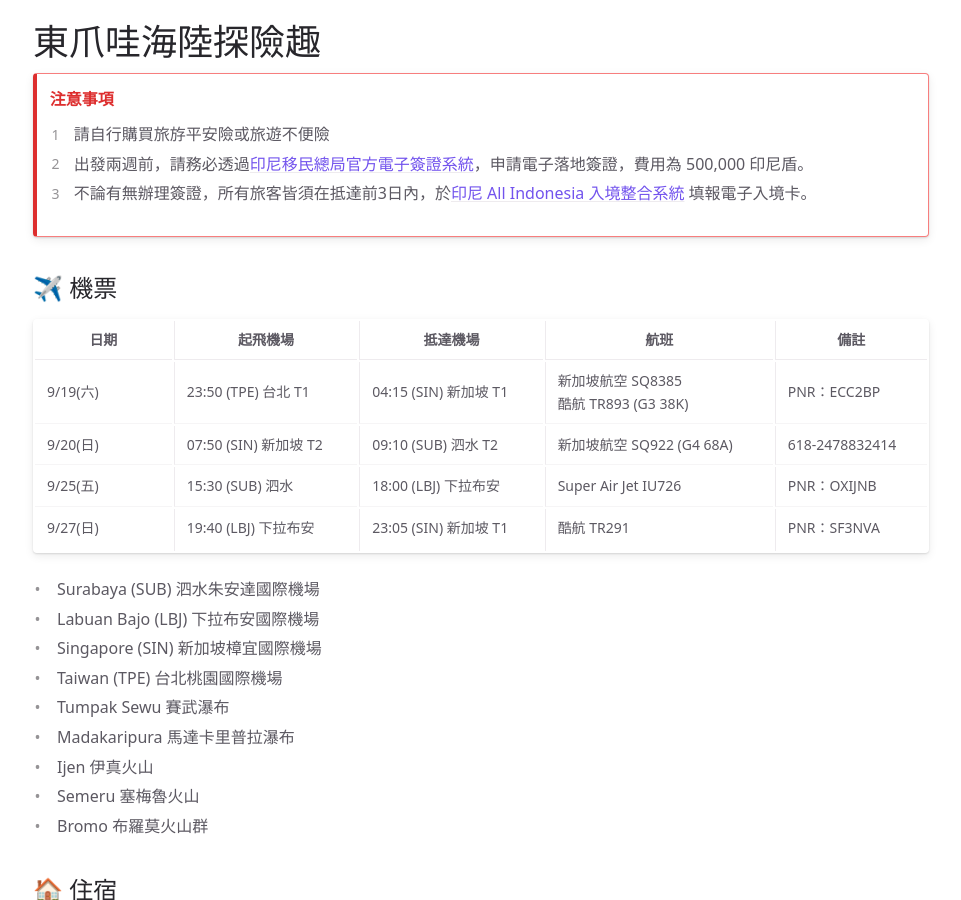
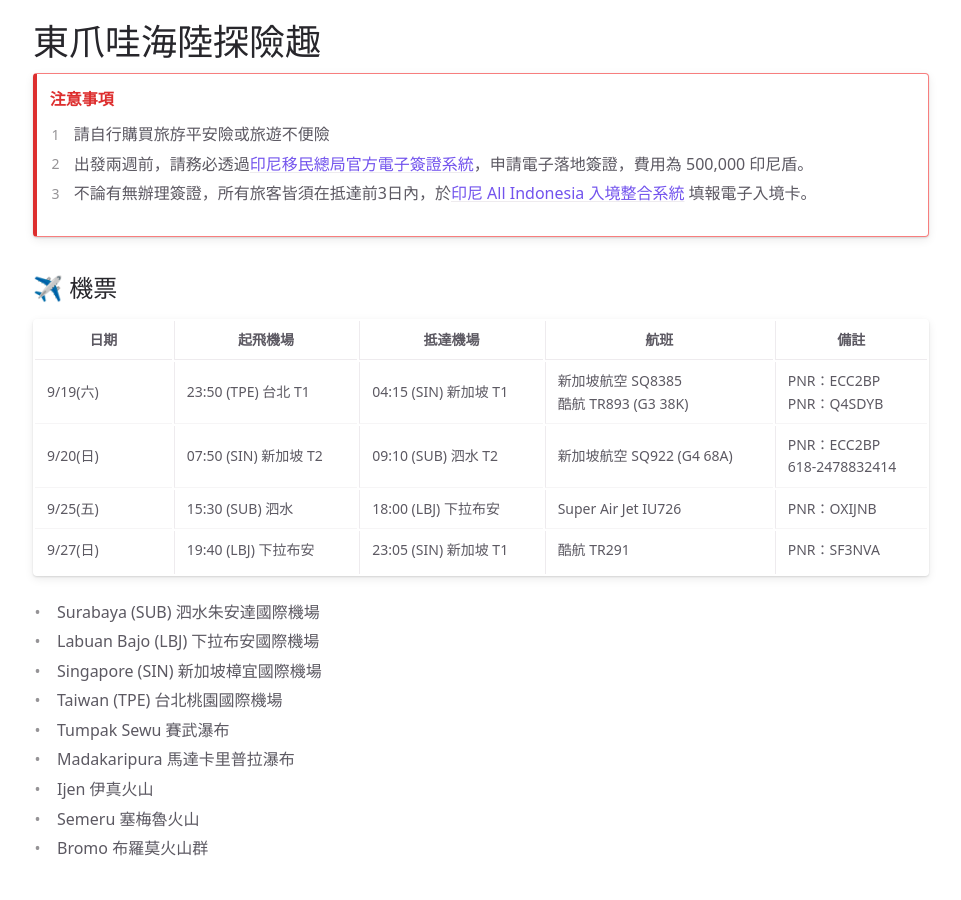
Before and after one commit to vitoshao/blogs, a Jekyll site: the page built from docs/2026/indonesia.md, in a window 1280 px wide and 900 px high. Shown: the whole window, without its empty margins (159-1120 px from the left). Built offline with Jekyll 4.4.1, drawn with Linux system fonts in a browser that asks for light colours; cached includes are drawn as plain includes.

Commit message:
20260919

```diff
--- a/docs/2026/indonesia.md
+++ b/docs/2026/indonesia.md
@@ -19,8 +19,8 @@ date: 2026-9-11
 
 | 日期      | 起飛機場               | 抵達機場               | 航班                                  | 備註             |
 | ------- | ------------------ | ------------------ | ----------------------------------- | -------------- |
-| 9/19(六) | 23:50 (TPE) 台北 T1  | 04:15 (SIN) 新加坡 T1 | 新加坡航空 SQ8385 <br> 酷航 TR893 (G3 38K) | PNR：ECC2BP     |
-| 9/20(日) | 07:50 (SIN) 新加坡 T2 | 09:10 (SUB) 泗水 T2  | 新加坡航空 SQ922 (G4 68A)                | 618-2478832414 |
+| 9/19(六) | 23:50 (TPE) 台北 T1  | 04:15 (SIN) 新加坡 T1 | 新加坡航空 SQ8385 <br> 酷航 TR893 (G3 38K) | PNR：ECC2BP <br> PNR：Q4SDYB     |
+| 9/20(日) | 07:50 (SIN) 新加坡 T2 | 09:10 (SUB) 泗水 T2  | 新加坡航空 SQ922 (G4 68A)                | PNR：ECC2BP <br>618-2478832414 |
 | 9/25(五) | 15:30 (SUB) 泗水     | 18:00 (LBJ) 下拉布安   | Super Air Jet IU726                 | PNR：OXIJNB     |
 | 9/27(日) | 19:40 (LBJ) 下拉布安   | 23:05 (SIN) 新加坡 T1 | 酷航 TR291                            | PNR：SF3NVA     |
 
```
